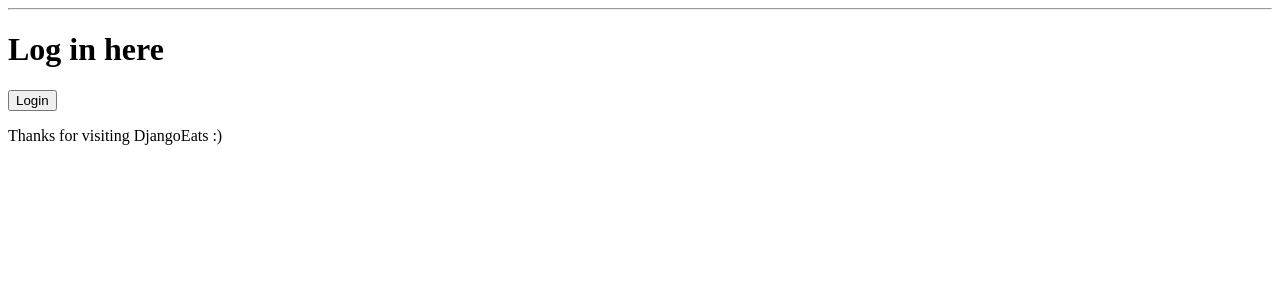
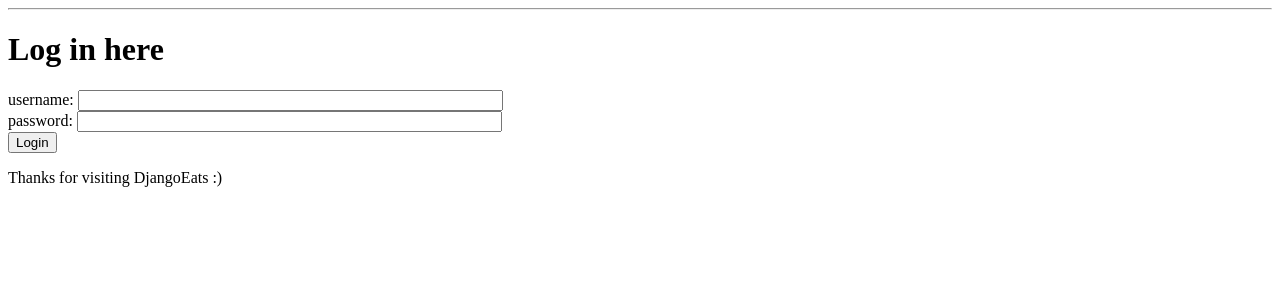
Before and after one commit to TigerFinn/django_eats_project, a Django app: page /djangoeats/login/ in a window 1280 px wide. Shown: the part 114-414 px from the top of the page. Run offline with Django 3.2, Linux system fonts and the light colour scheme.

Commit message:
fixed login

```diff
--- a/djangoeats/views.py
+++ b/djangoeats/views.py
@@ -20,8 +20,8 @@ def home(request):
 #Login
 def login_view(request):
     if request.method == 'POST':
-        username = request.POST['username']
-        password = request.POST['password']
+        username = request.POST.get('username','')
+        password = request.POST.get('password','')
         user = authenticate(request, username=username, password=password)
         if user is not None:
             login(request, user)
--- a/templates/djangoeats/login.html
+++ b/templates/djangoeats/login.html
@@ -10,9 +10,10 @@
     <h1>Log in here</h1>
     <form id="user_form" method="post" action="{% url 'djangoeats:login_view' %}" enctype="multipart/form-data">
         {% csrf_token %}
-
-        {{ form.as_p }}
-
+        username: <input type="text" name="username" value="" size="50" />
+        <br />
+        password: <input type="password" name="password" value="" size="50" />
+        <br />
         <input type="submit" name="submit" value="Login" />
     </form>
 {% endblock %}
```
